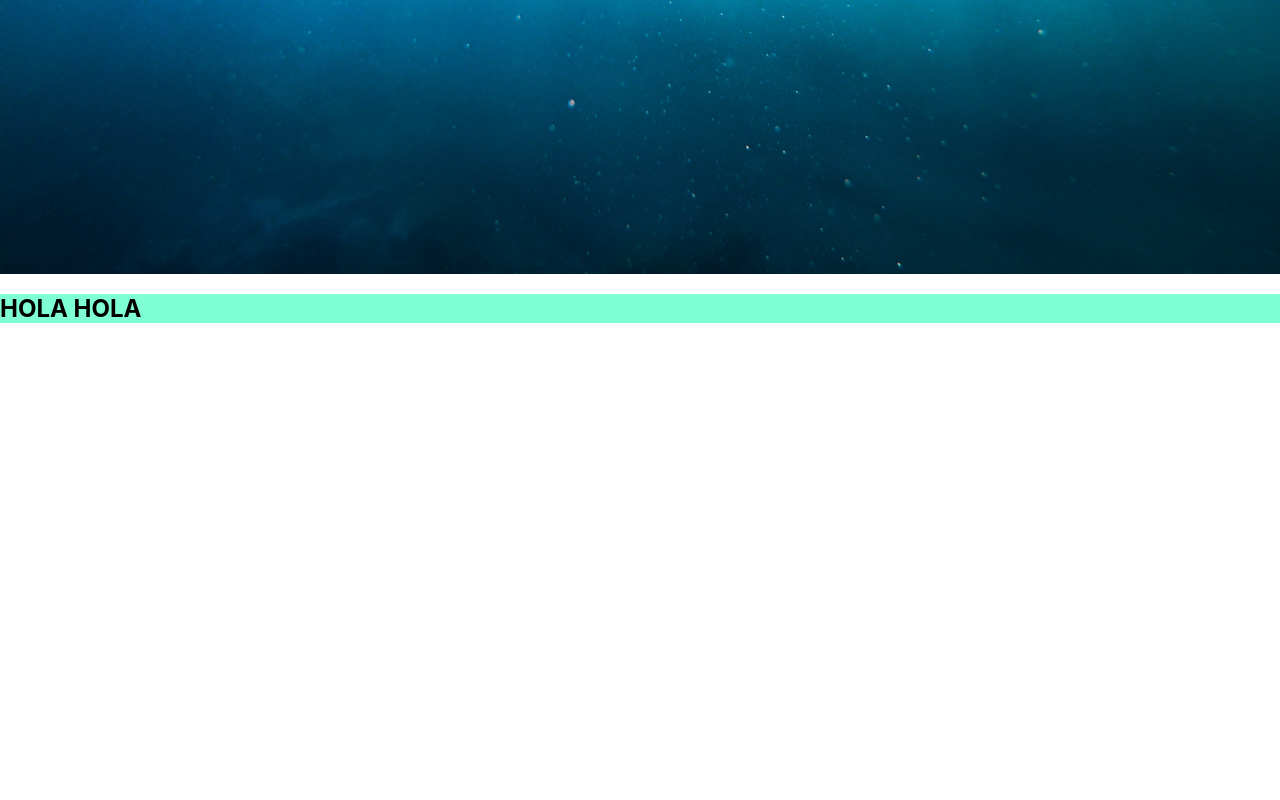
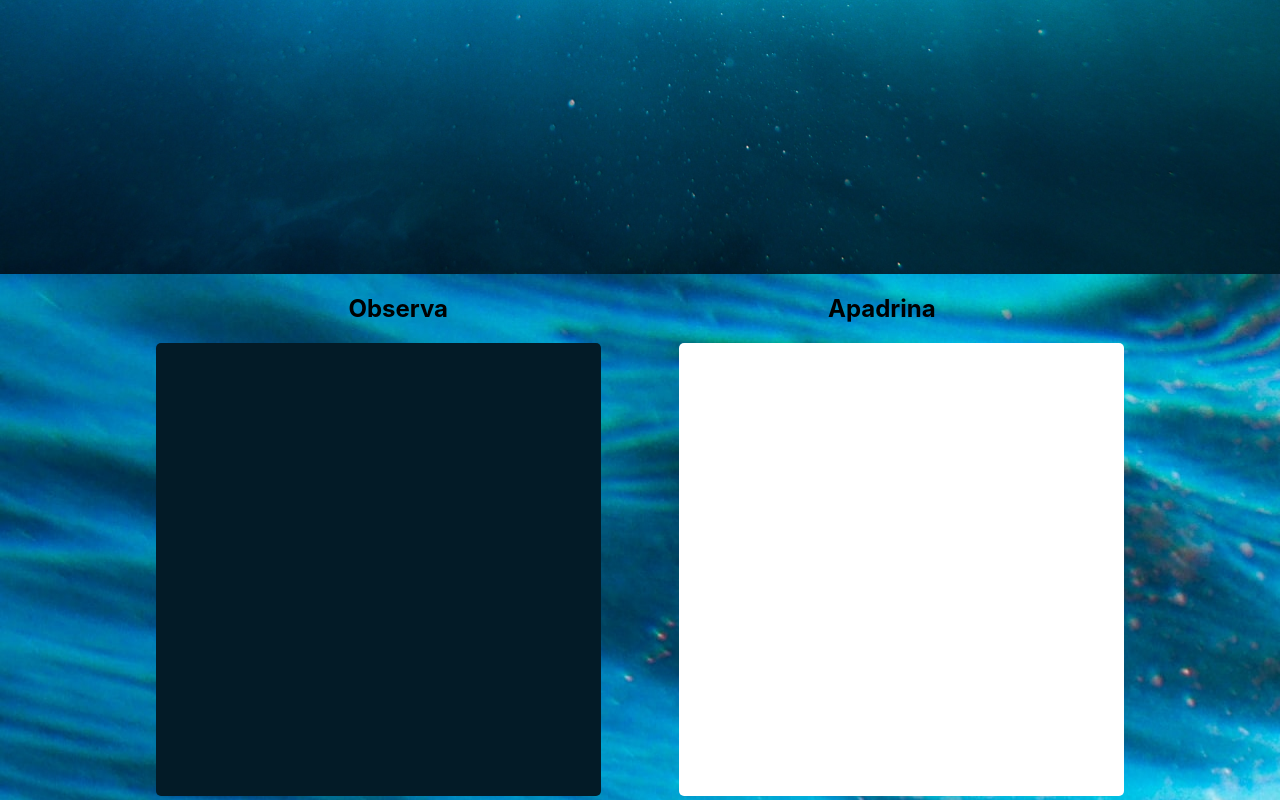
Before and after one commit to CeliaMi/VIVARIUM, a React (Create React App) app: page / in a window 1280 px wide. Shown: the part 576-1376 px from the top of the page. Before the commit the page ends 919 px from the top, so only its background shows below. Built offline with nearby package versions, Linux system fonts and the light colour scheme.

Commit message:
estructura1

```diff
--- a/src/components/bloque3/bloque3.jsx
+++ b/src/components/bloque3/bloque3.jsx
@@ -4,18 +4,17 @@ import './estilob3.css';
 function Bloque3() {
   return (
     <section className="bloque">
-        <h1> HOLA HOLA</h1>
-
-        <div>
-
-            <div className='flormulario'></div>
-            <div className='mapa'>
-                <div className='apiMapa'></div>
-                <div className='apiTiempo'></div>
+            <div>
+              <h2 className="h2Bloque3">Observa</h2>
+              <div className='cardMapa'>
+                  <div className='apiMapa'></div>
+                  <div className='apiTiempo'></div>
+              </div>
             </div>
-
-        </div>
-
+            <div>
+              <h2 className="h2Bloque3">Apadrina</h2>
+              <div className='cardFormulario'></div>
+            </div>
     </section>
   );
 }
--- a/src/components/bloque3/estilob3.css
+++ b/src/components/bloque3/estilob3.css
@@ -1,14 +1,37 @@
 .bloque{
-    background-color: aquamarine;
-
+    background-image: url("../../imagenes/fondo-portada.jpg");
+    size:100%;
+    display: flex;
+    justify-content: center;
+    align-items: center;
+    height: auto;
 }
 
-.formulario{
-    background-color: rgb(233, 95, 141);
+.cardFormulario{
+    background: #FFFFFF;
+    width: 444.61px;
+    height: 453.55px;
+    border-radius: 5px;
+    display:inline-block;
+    margin-left:39px;
 }
 
-.mapa{
-    background-color: rgb(160, 62, 206);
+
+.cardMapa{
+    background: #031B27;
+    width: 444.61px;
+    height: 453.55px;
+    border-radius: 5px;
+    display:inline-block;
+    margin-right:39px;
+}
+
+.h2Bloque3{
+
+    display: flex;
+    justify-content: center;
+    align-items: center;
+
 }
 
 .apiMapa{
```
